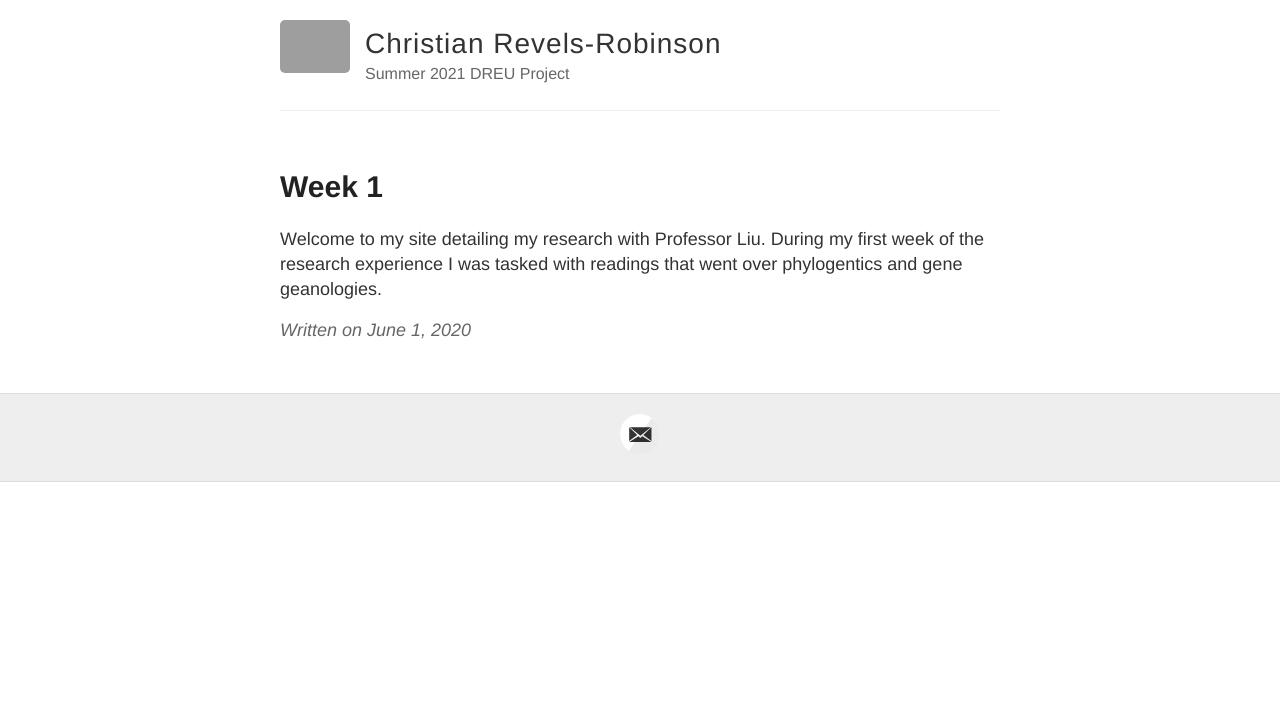
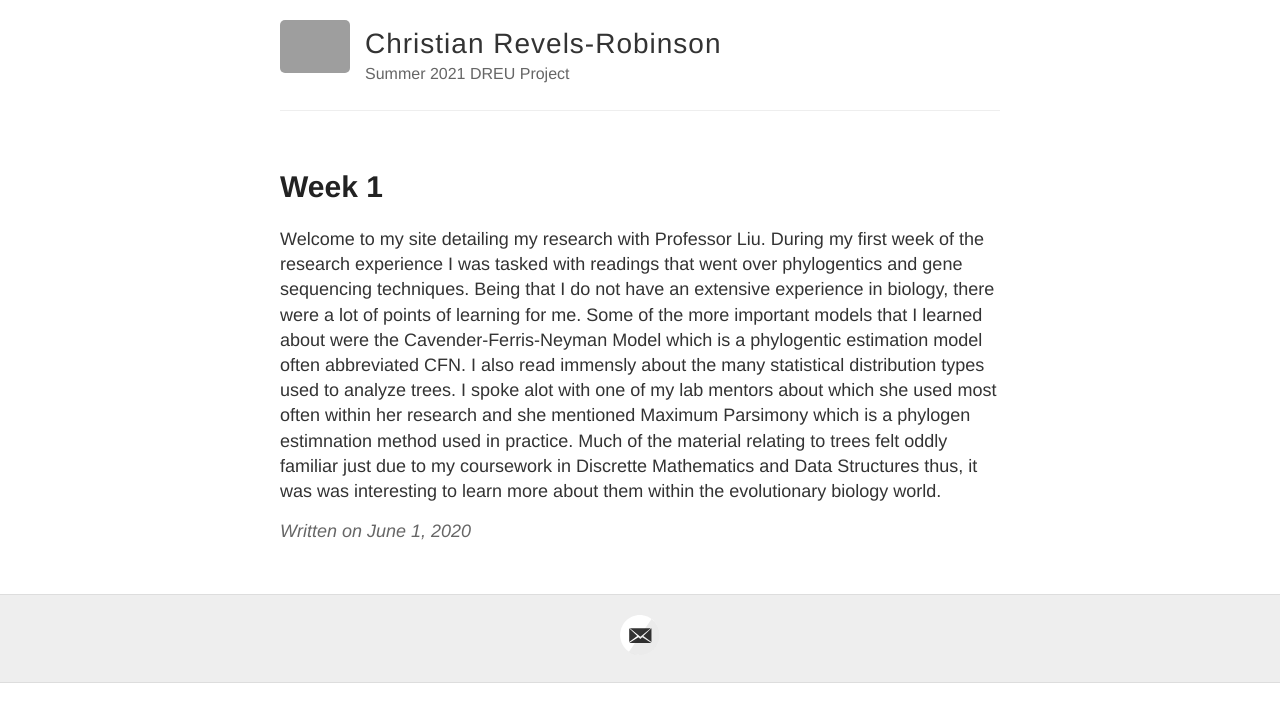
Before and after one commit to crevrobs21/crevrob21.github.io, a Jekyll site: the page built from _posts/2020-06-01-week1.md, in a window 1280 px wide. Shown: the top 722 px of the page. Built offline with Jekyll 4.4.1, drawn with Linux system fonts in a browser that asks for light colours; grey boxes are pictures that could not be loaded.

Commit message:
Update 2020-06-01-week1.md

```diff
--- a/_posts/2020-06-01-week1.md
+++ b/_posts/2020-06-01-week1.md
@@ -3,4 +3,4 @@ layout: post
 title: Week 1
 ---
 
-Welcome to my site detailing my research with Professor Liu. During my first week of the research experience I was tasked with readings that went over phylogentics and gene geanologies.
+Welcome to my site detailing my research with Professor Liu. During my first week of the research experience I was tasked with readings that went over phylogentics and gene sequencing techniques. Being that I do not have an extensive experience in biology, there were a lot of points of learning for me. Some of the more important models that I learned about were the Cavender-Ferris-Neyman Model which is a phylogentic estimation model often abbreviated CFN. I also read immensly about the many statistical distribution types used to analyze trees. I spoke alot with one of my lab mentors about which she used most often within her research and she mentioned Maximum Parsimony which is a phylogen estimnation method used in practice. Much of the material relating to trees felt oddly familiar just due to my coursework in Discrette Mathematics and Data Structures thus, it was was interesting to learn more about them within the evolutionary biology world.
```
